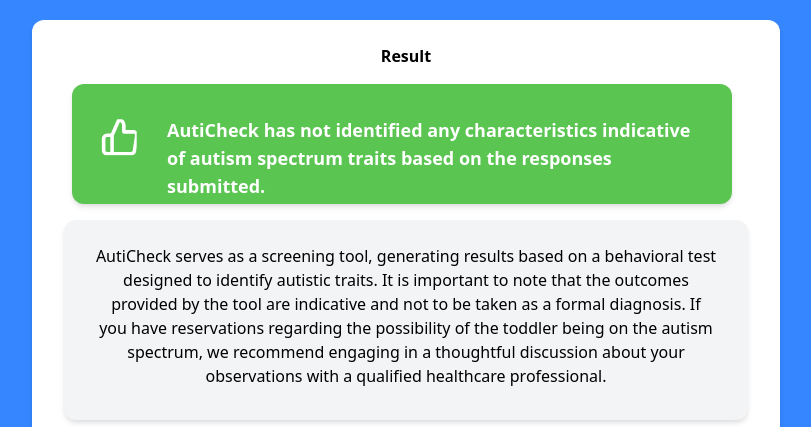
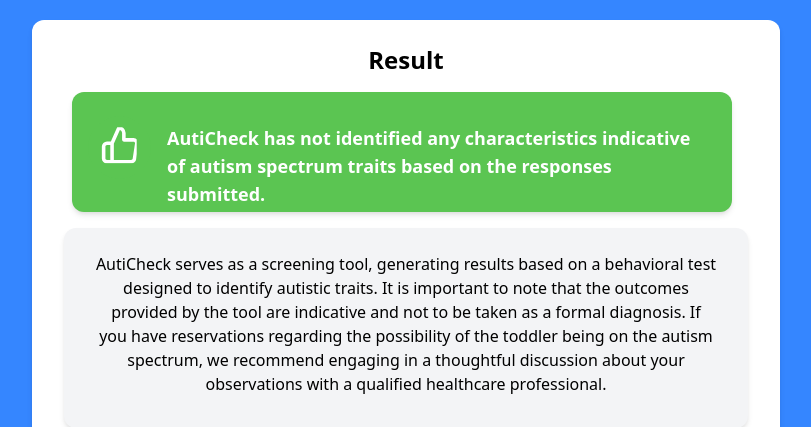
Before and after one commit to kenjijohns/AutiCheck_Final, a Flask app: template templates/resultno.html in a window 1280 px wide. Shown: the part 68-495 px from the top of the page, without its empty margins (234-1045 px from the left). Run offline with Flask 3, Linux system fonts and the light colour scheme; the template is opened without the code that fills it, so the values that code supplies are empty; style sheets or scripts are compiled from the project's sources; parts of the project's set-up code (start-up, migrations or seed data) failed here and were passed over.

Commit message:
Update resultno.html

```diff
--- a/templates/resultno.html
+++ b/templates/resultno.html
@@ -3,7 +3,7 @@
   <div
     class="question-wrapper bg-white shadow-md rounded-xl px-8 pt-6 pb-8 mb-4 w-full lg:w-3/5 items-center text-left flex flex-col"
   >
-    <p class="result-title ext-2xl font-semibold mb-4">Result</p>
+    <p class="result-title text-2xl font-semibold mb-4">Result</p>
     <div
       class="resultno-container flex shadow-md rounded-xl px-4 pt-6 pb-8 md:pb-0 mb-4 mr-4 md:ml-2"
       style="background-color: #5bc552; color: #fff"
```
